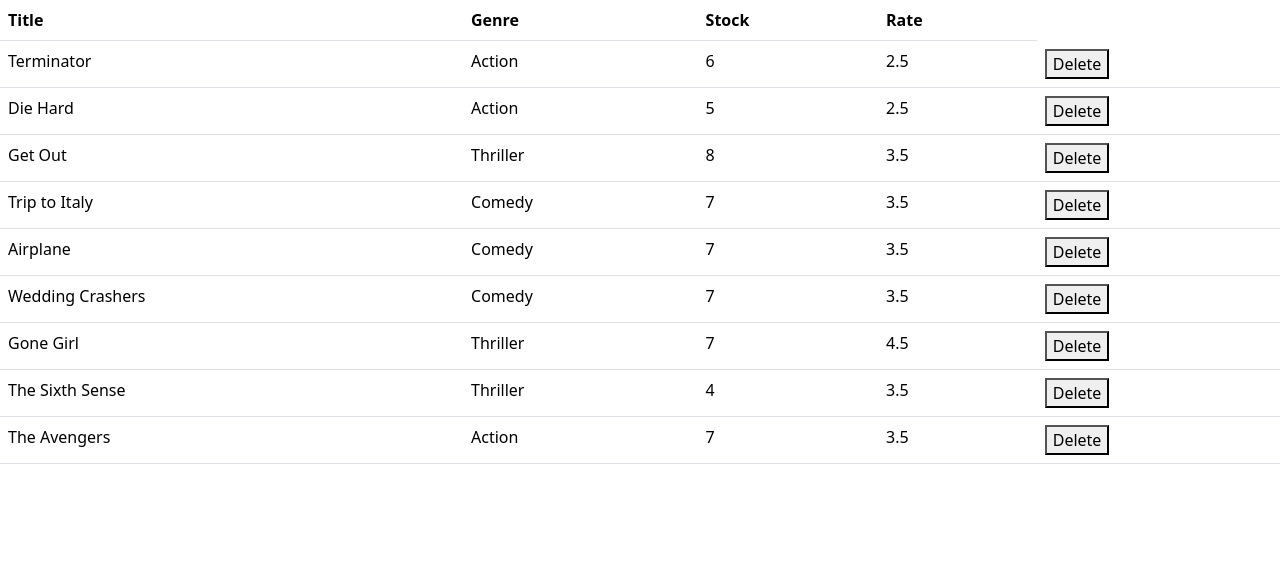
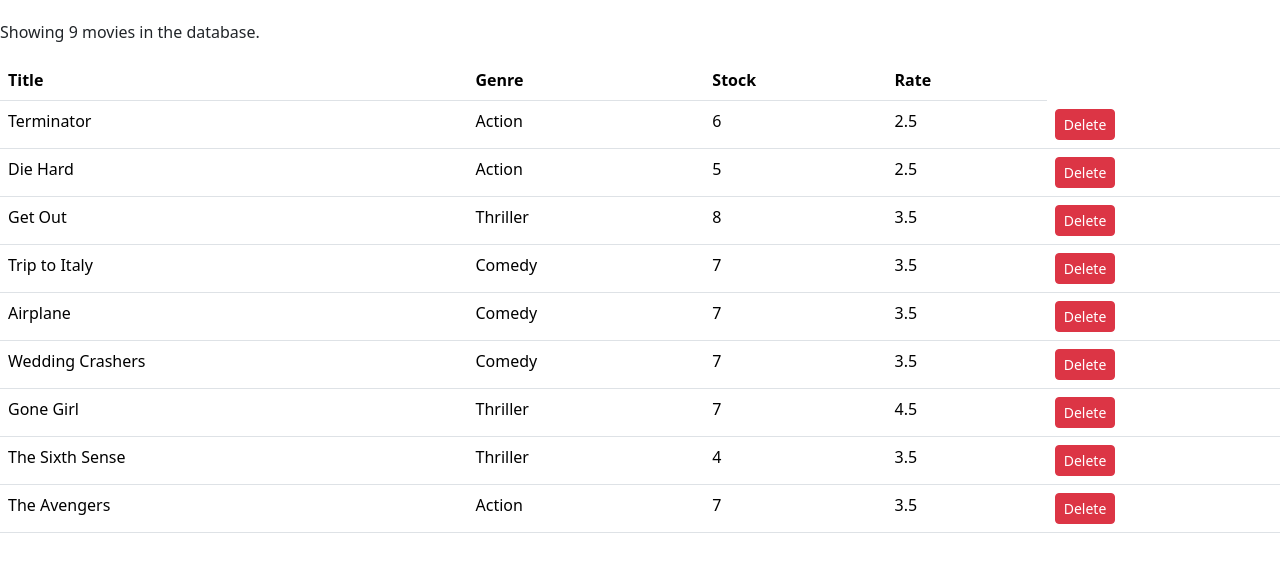
Before and after one commit to PBA443/React-MOSH, a React (Vite) app in the folder vidly/: page / in a window 1280 px wide. Shown: the top 572 px of the page. Built offline with nearby package versions, Linux system fonts and the light colour scheme.

Commit message:
add padding

```diff
--- a/vidly/src/components/movies.jsx
+++ b/vidly/src/components/movies.jsx
@@ -1,16 +1,21 @@
 import React, { Component } from "react";
 import { getMovies } from "../services/fakeMovieService";
-
 class Movies extends Component {
   state = {
     movies: getMovies(),
   };
 
-  handleDelete = () => {};
+  handleDelete = (movie) => {
+    const movies = this.state.movies.filter((m) => m._id !== movie._id);
+    this.setState({ movies });
+  };
 
   render() {
+    const { length: count } = this.state.movies;
+    if (count === 0) return <p>There are no movies in the database.</p>;
     return (
       <>
+        <p>Showing {count} movies in the database.</p>
         <table className="table">
           <thead>
             <tr>
@@ -22,13 +27,19 @@ class Movies extends Component {
           </thead>
           <tbody>
             {this.state.movies.map((movie) => (
-              <tr>
+              <tr key={movie._id}>
                 <td>{movie.title}</td>
                 <td>{movie.genre.name}</td>
                 <td>{movie.numberInStock}</td>
                 <td>{movie.dailyRentalRate}</td>
                 <td>
-                  <button className="btn-danger btn-sm">Delete</button>
+                  <button
+                    onClick={() => this.handleDelete(movie)}
+                    type="button"
+                    className="btn btn-danger btn-sm"
+                  >
+                    Delete
+                  </button>
                 </td>
               </tr>
             ))}
--- /dev/null
+++ b/vidly/src/index.css
@@ -0,0 +1,4 @@
+body {
+  margin: 0;
+  padding: 20px 0 0;
+}
--- a/vidly/src/main.jsx
+++ b/vidly/src/main.jsx
@@ -4,6 +4,7 @@ import { createRoot } from "react-dom/client";
 import "bootstrap/dist/css/bootstrap.css";
 import "font-awesome/css/font-awesome.css";
 import Movies from "./components/movies.jsx";
+import "./index.css";
 
 createRoot(document.getElementById("root")).render(
   <StrictMode>
```
